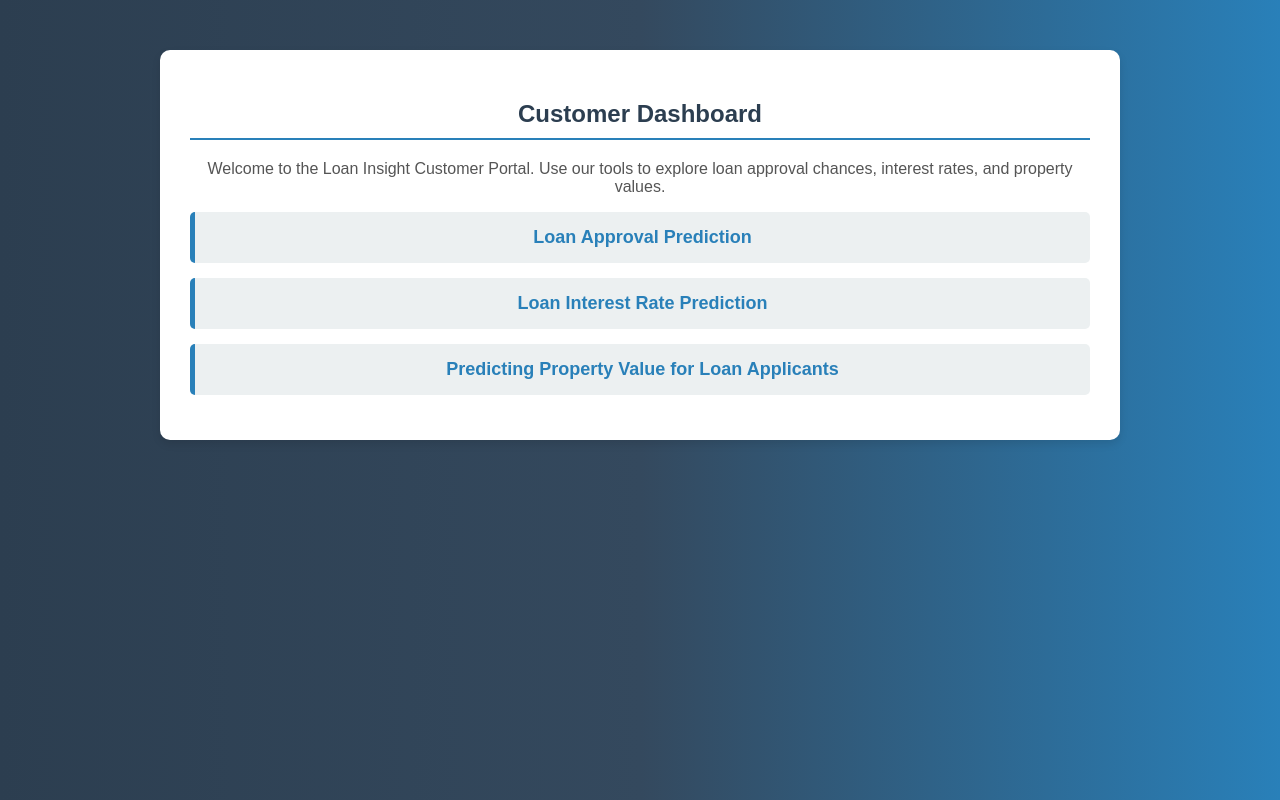
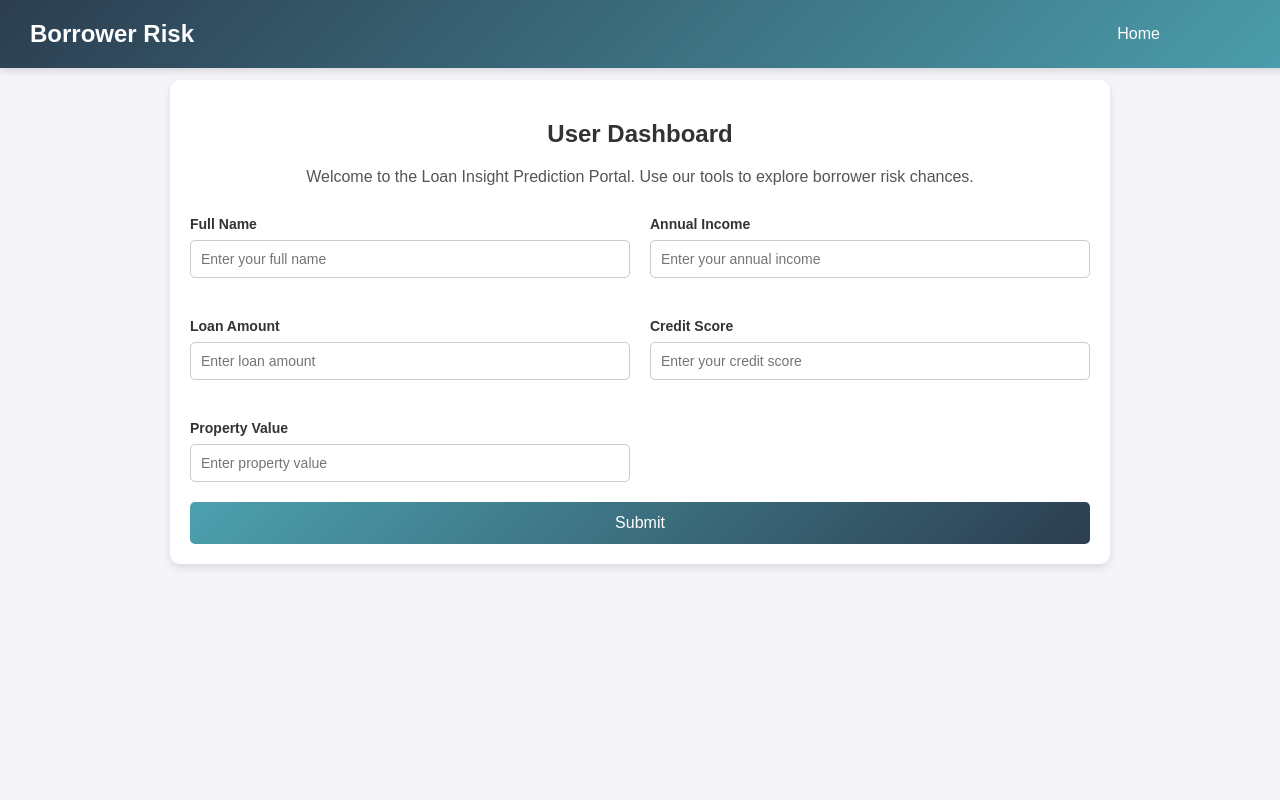
Before and after one commit to mohitjain2/Home-Loan-Analytics, a plain HTML site: page dashboard/borrower.html in a window 1280 px wide. Drawn offline with Linux system fonts and the light colour scheme.

Commit message:
added dashbaord page, aesthetic page changes

```diff
--- a/dashboard/borrower.html
+++ b/dashboard/borrower.html
@@ -2,26 +2,52 @@
 <head>
     <meta charset="UTF-8">
     <meta name="viewport" content="width=device-width, initial-scale=1.0">
-    <title>Customer Dashboard - Loan Insight</title>
-    <link rel="stylesheet" href="resources/css/customerview.css">
+    <title>Borrower Risk Prediction</title>
+    <!--Will need to change below-->
+    <link rel="stylesheet" href="resources/css/predictions.css">
 
 </head>
 <body>
+    <div class="header">
+        <h3>Borrower Risk</h3>
+        <a href="index.html">Home</a>
+    </div>
+
     <div class="container">
-        <h2>Customer Dashboard</h2>
-        <p>Welcome to the Loan Insight Customer Portal. Use our tools to explore loan approval chances, interest rates, and property values.</p>
+        <h2>User Dashboard</h2>
+        <p>Welcome to the Loan Insight Prediction Portal. Use our tools to explore borrower risk chances.</p>
+        <!-- Input Boxes -->
+        <div class="input-boxes">
+            <div class="input-box">
+                <label for="name">Full Name</label>
+                <input type="text" id="name" placeholder="Enter your full name">
+            </div>
 
-        <div class="option">
-            <a href="loan_approval.html">Loan Approval Prediction</a>
+            <div class="input-box">
+                <label for="income">Annual Income</label>
+                <input type="number" id="income" placeholder="Enter your annual income">
+            </div>
+
+            <div class="input-box">
+                <label for="loanAmount">Loan Amount</label>
+                <input type="number" id="loanAmount" placeholder="Enter loan amount">
+            </div>
+
+            <div class="input-box">
+                <label for="creditScore">Credit Score</label>
+                <input type="number" id="creditScore" placeholder="Enter your credit score">
+            </div>
+
+            <div class="input-box">
+                <label for="propertyValue">Property Value</label>
+                <input type="number" id="propertyValue" placeholder="Enter property value">
+            </div>
         </div>
 
-        <div class="option">
-            <a href="interest_rate.html">Loan Interest Rate Prediction</a>
-        </div>
+        <!-- Submit Button -->
+        <button class="submit-btn">Submit</button>
 
-        <div class="option">
-            <a href="property_value.html">Predicting Property Value for Loan Applicants</a>
-        </div>
+
     </div>
 </body>
 </html>
--- a/dashboard/resources/css/bankview.css
+++ /dev/null
@@ -1,38 +0,0 @@
-body {
-    font-family: Arial, sans-serif;
-    margin: 0;
-    padding: 0;
-    background: linear-gradient(90deg, #2c3e50 0%, #34495e 50%, #2980b9 100%);
-    color: #333;
-}
-.container {
-    max-width: 900px;
-    margin: 50px auto;
-    background: #fff;
-    padding: 30px;
-    border-radius: 10px;
-    box-shadow: 0 4px 8px rgba(0, 0, 0, 0.1);
-    text-align: center;
-}
-h2 {
-    color: #2c3e50;
-    border-bottom: 2px solid #2980b9;
-    padding-bottom: 10px;
-}
-.option {
-    background: #ecf0f1;
-    margin: 15px 0;
-    padding: 15px;
-    border-radius: 5px;
-    border-left: 5px solid #2980b9;
-    font-size: 18px;
-    font-weight: bold;
-}
-.option a {
-    text-decoration: none;
-    color: #2980b9;
-    font-weight: bold;
-}
-.option a:hover {
-    text-decoration: underline;
-}
--- a/dashboard/resources/css/customerview.css
+++ /dev/null
@@ -1,42 +0,0 @@
-body {
-    font-family: Arial, sans-serif;
-    margin: 0;
-    padding: 0;
-    background: linear-gradient(90deg, #2c3e50 0%, #34495e 50%, #2980b9 100%);
-    color: #333;
-}
-.container {
-    max-width: 900px;
-    margin: 50px auto;
-    background: #fff;
-    padding: 30px;
-    border-radius: 10px;
-    box-shadow: 0 4px 8px rgba(0, 0, 0, 0.1);
-    text-align: center;
-}
-h2 {
-    color: #2c3e50;
-    border-bottom: 2px solid #2980b9;
-    padding-bottom: 10px;
-}
-p {
-    font-size: 16px;
-    color: #555;
-}
-.option {
-    background: #ecf0f1;
-    margin: 15px 0;
-    padding: 15px;
-    border-radius: 5px;
-    border-left: 5px solid #2980b9;
-    font-size: 18px;
-    font-weight: bold;
-}
-.option a {
-    text-decoration: none;
-    color: #2980b9;
-    font-weight: bold;
-}
-.option a:hover {
-    text-decoration: underline;
-}
--- /dev/null
+++ b/dashboard/resources/css/dashboard.css
@@ -0,0 +1,121 @@
+body {
+    font-family: 'Arial', sans-serif;
+    margin: 0;
+    padding: 0;
+    background-color: #f4f4f9;
+    color: #333;
+}
+
+/* Header Styling */
+.header {
+    background: linear-gradient(135deg, #2c3e50, #4ca1af);
+    color: white;
+    padding: 15px 30px;
+    display: flex;
+    justify-content: space-between;
+    align-items: center;
+    position: fixed;
+    width: 100%;
+    top: 0;
+    z-index: 1000;
+    box-shadow: 0 4px 6px rgba(0, 0, 0, 0.1);
+}
+
+.header h3 {
+    margin: 0;
+    font-size: 24px;
+}
+
+.header a {
+    color: white;
+    text-decoration: none;
+    font-size: 16px;
+    padding: 10px 150px;
+    border-radius: 5px;
+    transition: background-color 0.3s;
+    margin-left: 20px;
+}
+
+.header a:hover {
+    background-color: #34495e;
+}
+
+/* Main content styling */
+.container {
+    margin-top: 80px;
+    padding: 30px;
+    max-width: 1000px;
+    margin: 80px auto;
+    background-color: #ffffff;
+    border-radius: 10px;
+    box-shadow: 0px 6px 20px rgba(0, 0, 0, 0.1);
+}
+
+h2 {
+    text-align: center;
+    color: #2c3e50;
+    font-size: 32px;
+    margin-bottom: 10px;
+}
+
+p {
+    text-align: center;
+    color: #7f8c8d;
+    margin-bottom: 30px;
+    font-size: 18px;
+}
+
+/* Tableau Dashboard Box */
+.dashboard-container {
+    display: flex;
+    justify-content: center;
+    align-items: center;
+    height: 400px;
+    background: linear-gradient(135deg, #4ca1af, #2c3e50);
+    color: white;
+    border-radius: 10px;
+    margin-top: 30px;
+    padding: 20px;
+    box-sizing: border-box;
+    box-shadow: 0px 6px 12px rgba(0, 0, 0, 0.15);
+    transition: background 0.3s ease;
+}
+
+.dashboard-container:hover {
+    background: linear-gradient(135deg, #34495e, #2c3e50);
+}
+
+.dashboard-box {
+    width: 90%;
+    height: 100%;
+    background-color: #ffffff;
+    border-radius: 10px;
+    display: flex;
+    justify-content: center;
+    align-items: center;
+    color: #2c3e50;
+    font-size: 20px;
+    border: 2px dashed #7f8c8d;
+    text-align: center;
+    padding: 20px;
+    box-shadow: 0px 4px 10px rgba(0, 0, 0, 0.1);
+}
+
+.dashboard-box p {
+    margin: 0;
+}
+
+/* Responsive design for small screens */
+@media (max-width: 768px) {
+    .container {
+        padding: 20px;
+    }
+
+    .dashboard-container {
+        height: 300px;
+    }
+
+    .dashboard-box {
+        font-size: 16px;
+    }
+}
--- a/dashboard/resources/css/login.css
+++ /dev/null
@@ -1,79 +0,0 @@
-body {
-    background: linear-gradient(90deg, #2c3e50 0%, #34495e 50%, #2980b9 100%);
-    font-family: 'Arial', sans-serif;
-    font-size: 18px;
-    color: #333;
-    text-align: center;
-}
-
-.main {
-    border-radius: 10px;
-    background-color: #fff;
-    width: 400px;
-    padding: 40px;
-    margin: 8em auto;
-    box-shadow: 0px 5px 15px rgba(0, 0, 0, 0.2);
-}
-
-.signin {
-    padding-bottom: 20px;
-    color: #2c3e50;
-    font-weight: bold;
-    font-size: 24px;
-}
-
-.newuser {
-    padding-top: 20px;
-    color: #7a7a7a;
-    font-size: 15px;
-}
-
-input {
-    width: 80%;
-    padding: 12px;
-    margin-top: 15px;
-    border-radius: 5px;
-    border: 1px solid #ccc;
-    outline: none;
-    font-size: 16px;
-}
-
-input:focus {
-    border: 1px solid #2980b9;
-}
-
-.signinbutton {
-    width: 85%;
-    background: #2980b9;
-    text-align: center;
-    color: #fff;
-    border: none;
-    padding-left: 40px;
-    padding-right: 40px;
-    padding-bottom: 10px;
-    padding-top: 10px;
-    font-size: 18px;
-    font-weight: bold;
-    border-radius: 5px;
-    cursor: pointer;
-    transition: 0.3s ease;
-}
-
-.signinbutton:hover {
-    background: #1c6ea4;
-}
-
-.register {
-    color: #2980b9;
-    font-size: 16px;
-}
-
-a {
-    color: #2980b9;
-    text-decoration: none;
-    font-weight: bold;
-}
-
-a:hover {
-    text-decoration: underline;
-}
--- /dev/null
+++ b/dashboard/resources/css/predictions.css
@@ -0,0 +1,120 @@
+body {
+    font-family: 'Arial', sans-serif;
+    margin: 0;
+    padding: 0;
+    background-color: #f4f4f9;
+}
+
+.header {
+    background: linear-gradient(135deg, #2c3e50, #4ca1af);
+    color: white;
+    padding: 15px 30px;
+    display: flex;
+    justify-content: space-between;
+    align-items: center;
+    position: fixed;
+    width: 100%;
+    top: 0;
+    z-index: 1000;
+    box-shadow: 0 4px 6px rgba(0, 0, 0, 0.1);
+}
+
+.header h3 {
+    margin: 0;
+    font-size: 24px;
+}
+
+.header a {
+    color: white;
+    text-decoration: none;
+    font-size: 16px;
+    padding: 10px 150px;
+    border-radius: 5px;
+    transition: background-color 0.3s;
+    margin-left: 20px;
+}
+
+.header a:hover {
+    background-color: #34495e;
+}
+
+
+/* Container for main content */
+.container {
+    margin-top: 80px;
+    padding: 20px;
+    max-width: 900px;
+    margin: 80px auto;
+    background-color: #ffffff;
+    border-radius: 10px;
+    box-shadow: 0px 4px 8px rgba(0, 0, 0, 0.1);
+}
+
+h2 {
+    text-align: center;
+    color: #333;
+}
+
+p {
+    text-align: center;
+    color: #555;
+    margin-bottom: 30px;
+}
+
+/* Input Box Styling */
+.input-boxes {
+    display: grid;
+    grid-template-columns: 1fr 1fr;
+    gap: 20px;
+    margin-top: 30px;
+}
+
+.input-box {
+    display: flex;
+    flex-direction: column;
+    margin-bottom: 20px;
+}
+
+.input-box label {
+    margin-bottom: 8px;
+    font-size: 14px;
+    font-weight: bold;
+    color: #333;
+}
+
+.input-box input {
+    padding: 10px;
+    font-size: 14px;
+    border: 1px solid #ccc;
+    border-radius: 5px;
+    outline: none;
+    transition: border-color 0.3s ease;
+}
+
+.input-box input:focus {
+    border-color: #007BFF;
+}
+
+.submit-btn {
+    display: block;
+    width: 100%;
+    padding: 12px;
+    background: linear-gradient(135deg, #4ca1af, #2c3e50);
+    color: white;
+    font-size: 16px;
+    border: none;
+    border-radius: 5px;
+    cursor: pointer;
+    transition: background-color 0.3s;
+}
+
+.submit-btn:hover {
+    background-color: #0056b3;
+}
+
+/* Responsive design for mobile */
+@media (max-width: 768px) {
+    .input-boxes {
+        grid-template-columns: 1fr;
+    }
+}
```
Also changed, not shown: dashboard/dashboard.html (+14 -13 lines), dashboard/loanapproval.html (+38 -12 lines), dashboard/loaninterest.html (+39 -10 lines), dashboard/propertyvalue.html (+37 -12 lines).
